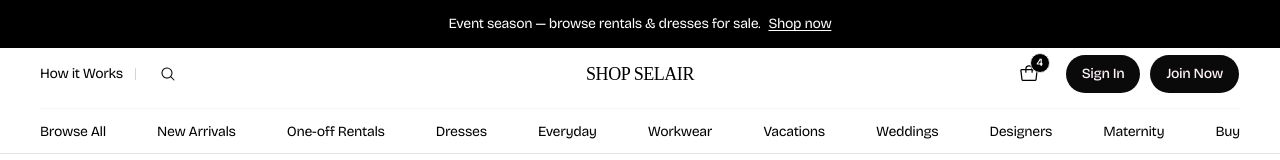
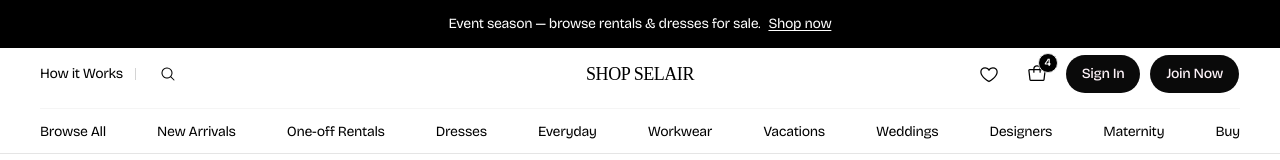
Before and after one commit to vincentobnza/shop-selair-frontend, a React (Vite) app: page / in a window 1280 px wide. Shown: the top 160 px of the page. Built offline with nearby package versions, Linux system fonts and the light colour scheme.

Commit message:
feat: implement TooltipComponent and integrate it into Navbar, add TooltipProvider in AppShell for enhanced tooltip functionality

```diff
--- /dev/null
+++ b/src/components/TooltipComponent.tsx
@@ -0,0 +1,14 @@
+import { Tooltip, TooltipTrigger, TooltipContent } from "./ui/tooltip"
+export function TooltipComponent({ children, content, side = "bottom" }: { children: React.ReactNode, content: string, side?: "top" | "right" | "bottom" | "left" }) {
+    return (
+        <Tooltip>
+            <TooltipTrigger asChild>
+                {children}
+            </TooltipTrigger>
+
+            <TooltipContent side={side} className="text-xs font-bold text-white py-3! rounded-none!">
+                {content}
+            </TooltipContent>
+        </Tooltip>
+    )
+}
--- a/src/components/layout/AppShell.tsx
+++ b/src/components/layout/AppShell.tsx
@@ -3,9 +3,12 @@
 import { PromoBanner } from "@/components/PromoBanner"
 import { Navbar } from "@/components/layout/Navbar"
 import { Footer } from "@/components/layout/Footer"
+import { TooltipProvider } from "../ui/tooltip"
 
 export function AppShell() {
   return (
+    <>
+      <TooltipProvider>
         <div className="min-h-svh overflow-x-clip bg-background text-foreground">
           <PromoBanner />
           <Navbar />
@@ -14,5 +17,7 @@
           </main>
           <Footer />
         </div>
+      </TooltipProvider>
+    </>
   )
 }
--- a/src/components/layout/Navbar.tsx
+++ b/src/components/layout/Navbar.tsx
@@ -5,6 +5,7 @@
   MagnifyingGlassIcon,
   ToteIcon as CartIcon,
   XIcon,
+  HeartIcon,
 } from "@phosphor-icons/react"
 
 import { CartSheet } from "@/components/layout/CartSheet"
@@ -19,6 +20,7 @@
 import { useAuth, useLogout } from "@/features/auth/hooks"
 import { cartItemCount } from "@/features/cart/data/cartItems"
 import { cn } from "@/lib/utils"
+import { TooltipComponent } from "../TooltipComponent"
 
 const navPillClass =
   "hidden h-auto min-h-9 px-4 py-2 text-xs font-medium tracking-wide sm:inline-flex sm:min-h-10 sm:text-sm"
@@ -52,6 +54,7 @@
 
   const [cartOpen, setCartOpen] = useState(false)
   const [menuOpen, setMenuOpen] = useState(false)
+
 
   return (
     <>
@@ -100,7 +103,18 @@
               {SITE_LOGO_TEXT}
             </Link>
 
-            <div className="flex min-w-0 flex-1 items-center justify-end gap-1.5 sm:gap-2">
+            <div className="flex min-w-0 flex-1 items-center justify-end gap-2">
+              <TooltipComponent side="bottom" content="View wishlist">
+                <Button
+                  type="button"
+                  variant="ghost"
+                  size="icon"
+                  aria-label="View wishlist"
+                  className="relative size-10 shrink-0 rounded-full text-black "
+                >
+                  <HeartIcon size={32} weight="regular" className="size-5" />
+                </Button>
+              </TooltipComponent>
 
               <Button
                 type="button"
@@ -110,7 +124,7 @@
                 aria-expanded={cartOpen}
                 aria-controls="cart-sheet"
                 onClick={() => setCartOpen(true)}
-                className="relative size-10 shrink-0 rounded-full text-black sm:mr-2"
+                className="relative size-10 shrink-0 rounded-full text-black "
               >
                 <CartIcon size={32} weight="regular" className="size-5" />
                 <span className="absolute -top-0.5 -right-0.5 flex h-5 min-w-5 items-center justify-center rounded-full border border-neutral-200 bg-black px-1 text-[11px] font-medium text-white">
--- /dev/null
+++ b/src/components/ui/tooltip.tsx
@@ -0,0 +1,55 @@
+import * as React from "react"
+import { Tooltip as TooltipPrimitive } from "radix-ui"
+
+import { cn } from "@/lib/utils"
+
+function TooltipProvider({
+  delayDuration = 0,
+  ...props
+}: React.ComponentProps<typeof TooltipPrimitive.Provider>) {
+  return (
+    <TooltipPrimitive.Provider
+      data-slot="tooltip-provider"
+      delayDuration={delayDuration}
+      {...props}
+    />
+  )
+}
+
+function Tooltip({
+  ...props
+}: React.ComponentProps<typeof TooltipPrimitive.Root>) {
+  return <TooltipPrimitive.Root data-slot="tooltip" {...props} />
+}
+
+function TooltipTrigger({
+  ...props
+}: React.ComponentProps<typeof TooltipPrimitive.Trigger>) {
+  return <TooltipPrimitive.Trigger data-slot="tooltip-trigger" {...props} />
+}
+
+function TooltipContent({
+  className,
+  sideOffset = 0,
+  children,
+  ...props
+}: React.ComponentProps<typeof TooltipPrimitive.Content>) {
+  return (
+    <TooltipPrimitive.Portal>
+      <TooltipPrimitive.Content
+        data-slot="tooltip-content"
+        sideOffset={sideOffset}
+        className={cn(
+          "z-50 inline-flex w-fit max-w-xs origin-(--radix-tooltip-content-transform-origin) items-center gap-1.5 rounded-md bg-foreground px-3 py-1.5 text-xs text-background has-data-[slot=kbd]:pr-1.5 data-[side=bottom]:slide-in-from-top-2 data-[side=left]:slide-in-from-right-2 data-[side=right]:slide-in-from-left-2 data-[side=top]:slide-in-from-bottom-2 **:data-[slot=kbd]:relative **:data-[slot=kbd]:isolate **:data-[slot=kbd]:z-50 **:data-[slot=kbd]:rounded-sm data-[state=delayed-open]:animate-in data-[state=delayed-open]:fade-in-0 data-[state=delayed-open]:zoom-in-95 data-open:animate-in data-open:fade-in-0 data-open:zoom-in-95 data-closed:animate-out data-closed:fade-out-0 data-closed:zoom-out-95",
+          className
+        )}
+        {...props}
+      >
+        {children}
+        <TooltipPrimitive.Arrow className="z-50 size-2.5 translate-y-[calc(-50%_-_2px)] rotate-45 rounded-[2px] bg-foreground fill-foreground" />
+      </TooltipPrimitive.Content>
+    </TooltipPrimitive.Portal>
+  )
+}
+
+export { Tooltip, TooltipContent, TooltipProvider, TooltipTrigger }
```
Lines whose indentation alone changed are shown as unchanged.
